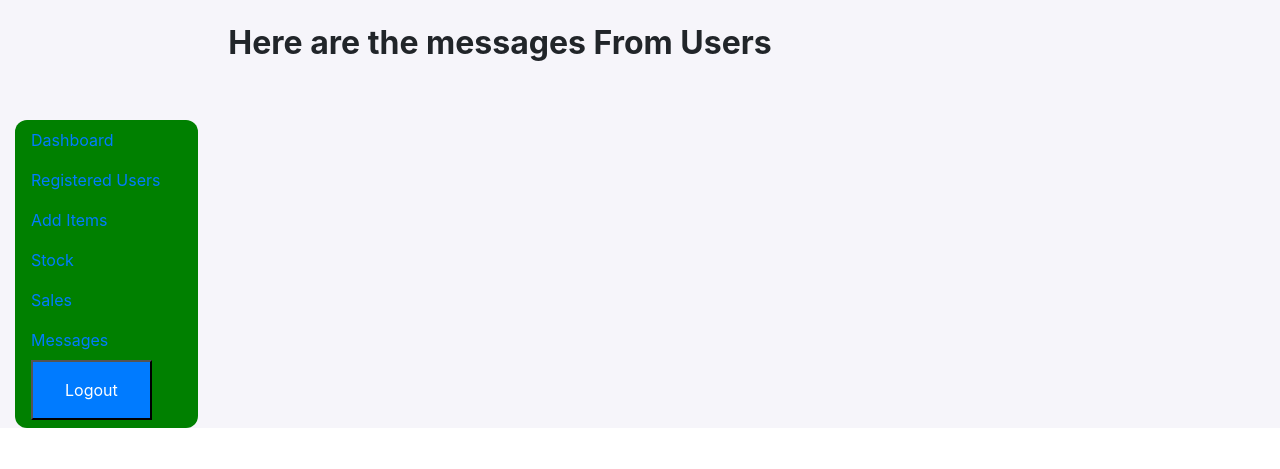
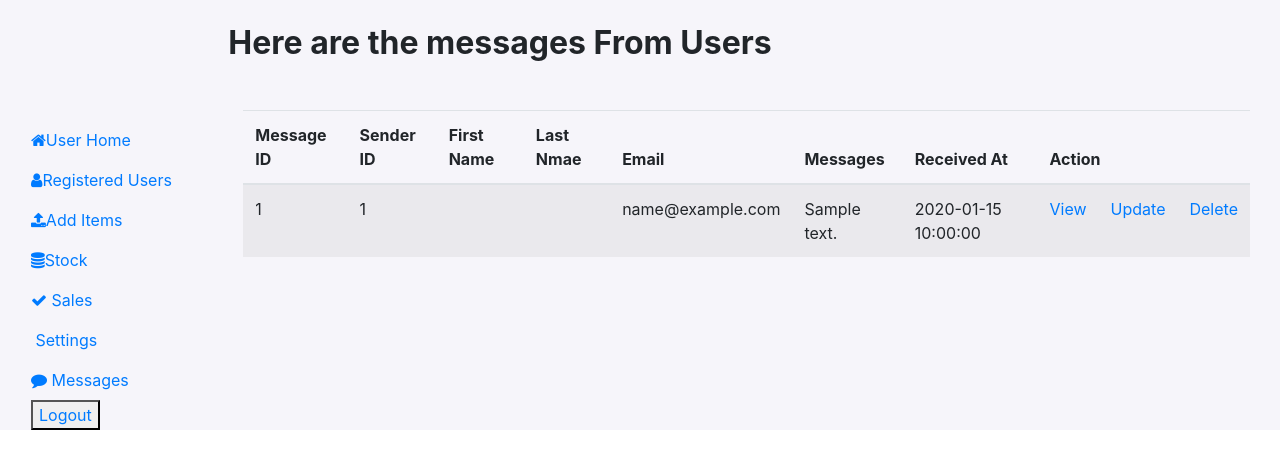
Before and after one commit to bzkarim250/Electronic-shop, a PHP site: page /messages.php in a window 1280 px wide. Shown: the top 469 px of the page. Run offline with PHP 8.4, Linux system fonts and the light colour scheme; data comes from the database, SQL or seed files in the repository; tables that the repository leaves empty hold one stand-in row (values such as "Sample post"); data that the repository does not hold is empty.

Commit message:
Add files via upload

```diff
--- a/messages.php
+++ b/messages.php
@@ -1,11 +1,9 @@
-
 <?php
 include 'connection.php';
 
 ?>
 <?php
-$sql='SELECT id,fname,lname,email,sex,age,created_at FROM  users';
-
+$sql='SELECT *FROM  contact_us';
 //$sql= mysql_query("SELECT id,fname,lname,email,sex,age,created_at FROM  users", $conn);
 //query for result
 $result=mysqli_query($conn,$sql);
@@ -13,25 +11,7 @@ $result=mysqli_query($conn,$sql);
 $dsply=mysqli_fetch_all($result,MYSQLI_ASSOC);
 //print_r($login);
 
-/* foreach($dsply as $dsply) { //the 1st login is for table name
-
-echo htmlspecialchars($dsply['id']); //login is that varialble used to fetch data
-echo "<br>";
- echo htmlspecialchars($dsply['fname']);
- echo "<br>";
- echo htmlspecialchars($dsply['lname']);
- echo "<br>";
- echo htmlspecialchars($dsply['email']);
- echo "<br>";
- echo htmlspecialchars($dsply['sex']);
- echo "<br>";
- echo htmlspecialchars($dsply['age']);
- echo "<br>";
- echo htmlspecialchars($dsply['created_at']);
-
- }  */
-?>
-
+ ?>
 
 
 
@@ -45,6 +25,7 @@ echo "<br>";
     <title>Admin Dasboard</title>
     <link rel="stylesheet" href="https://cdn.jsdelivr.net/npm/bootstrap@4.6.0/dist/css/bootstrap.min.css" integrity="sha384-B0vP5xmATw1+K9KRQjQERJvTumQW0nPEzvF6L/Z6nronJ3oUOFUFpCjEUQouq2+l" crossorigin="anonymous">
     <link rel="stylesheet" href="Sidebar.css">
+    <link rel="stylesheet" href="https://cdnjs.cloudflare.com/ajax/libs/font-awesome/4.7.0/css/font-awesome.min.css">
    <!-- <link rel="icon" href="../img/icon.png" type="image/png"> -->
 </head>
 <body style="background-color:white !important">
@@ -58,14 +39,15 @@ echo "<br>";
                     <p> <!--<img src="../img/icon.png" alt="Logo" width="150" height="150" /> --></p>
                   </div>
                   <br> <br> <br>
-                  <ul class="nav flex-column dash-nav" style="background-color:green;border-radius:12px">
-                    <li class="nav-item"><a href="#" class="nav-link active">Dashboard</a></li>
-                    <li class="nav-item"><a href="registered.php" class="nav-link">Registered Users</a></li>
-                    <li class="nav-item"><a href="additems.php" class="nav-link">Add Items</a></li>
-                    <li class="nav-item"><a href="stock.php" class="nav-link">Stock</a></li>
-                    <li class="nav-item"><a href="additems.php" class="nav-link">Sales</a></li>
-                    <li class="nav-item"><a href="#"class="nav-link ">Messages</a></li>
-                    <li class="nav-item ml-3"><button type="button" href="../index.php" class="p-3 mb-2 bg-primary text-white"><a href="../index.php" class="p-3 mb-2 bg-primary text-white">Logout</a></button></li>
+                  <ul class="nav flex-column dash-nav" style="border-radius:12px">
+                    <li class="nav-item"><a href="home.php" class="nav-link"> <i class="fa fa-home"></i>User Home</a></li>
+                    <li class="nav-item"><a href="registered.php" class="nav-link active"> <i class="fa fa-user"></i>Registered Users</a></li>
+                    <li class="nav-item"><a href="additems.php" class="nav-link"> <i class="fa fa-upload" > </i>Add Items</a></li>
+                    <li class="nav-item"><a href="stock.php" class="nav-link"> <i class="fa fa-database" > </i>Stock</a></li>
+                    <li class="nav-item"><a href="#" class="nav-link"><i class="fa fa-check"></i> Sales</a></li>
+                    <li class="nav-item"><a href="#"class="nav-link "> <i class="fa fa-setting"></i> Settings</a></li>
+                    <li class="nav-item"><a href="#"class="nav-link "> <i class="fa fa-comment"></i> Messages</a></li>
+                    <li class="nav-item ml-3"><button type="button" href="login.php"><a href="login.php" >Logout</a></button></li>
                   </ul>
                 </div>
               </nav>
@@ -74,6 +56,42 @@ echo "<br>";
             <h2 class=" font-weight-bold mt-4" style="font-size: 18">
                Here are the messages From Users
               </h2>
+              <div class="container-fluid mt-5">
+                <div class="mt-5">
+                    <div class="table-responsive">
+                      <table class="table table-striped">
+                        <thead>
+                          <tr>
+                          <th scope="col">Message ID</th>
+                            <th scope="col">Sender ID</th>
+                            <th scope="col">First Name</th>
+                            <th scope="col">Last Nmae</th>
+                            <th scope="col">Email</th>
+                            <th scope="col">Messages</th>
+                            <th scope="col">Received At</th>
+                            <th scope="col" colspan="3">Action</th>
+                          </tr>
+                        </thead>
+                        <tbody>
+                        <?php foreach($dsply as $dsply): ?>
+                            <tr>
+                              <td><?php echo htmlspecialchars($dsply['msg_id']); ?> </td>
+                              <td><?php echo htmlspecialchars($dsply['id']); ?> </td>
+                              <td><?php echo htmlspecialchars($dsply['fname']); ?> </td>
+                              <td><?php echo htmlspecialchars($dsply['lname']); ?> </td>
+                              <td><?php echo htmlspecialchars($dsply['email']); ?> </td>
+                              <td><?php echo htmlspecialchars($dsply['messages']); ?> </td>
+                              <td><?php echo htmlspecialchars($dsply['received_at']); ?> </td>
+                              <td><a href="view.php?id=<?php echo $dsply['id']; ?>">View</a></td>
+                              <td><a href="registered.php?id=<?php echo $dsply['id']; ?>">Update</a></td>
+                              <td><a href="deleteuser.php?id=<?php echo $dsply['id']; ?>">Delete</a></td>
+                            </tr>
+                            <?php endforeach; ?>
+                        </tbody>
+                      </table>
+                    </div>
+                  </div>
+              </div>
             </main>
           </div>
         </div>
```
